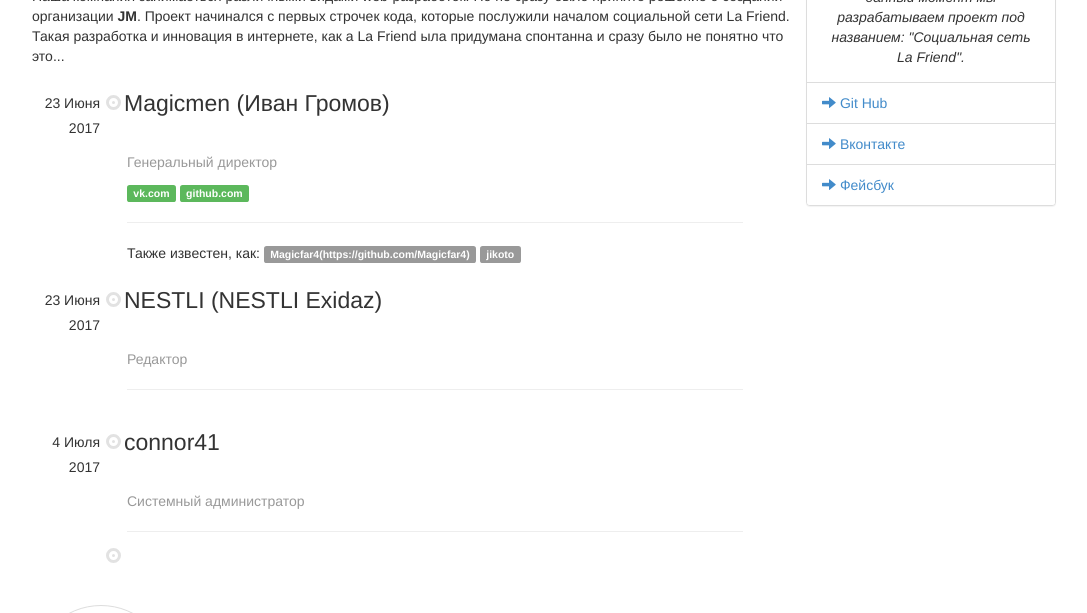
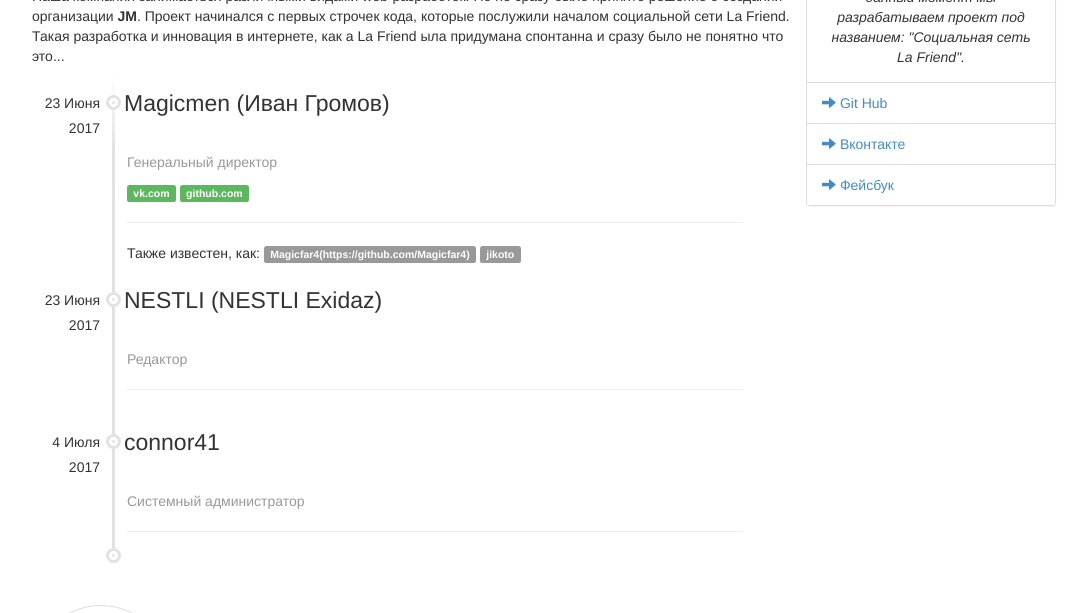
Before and after one commit to jm-organization/jm-organization.github.io, a Jekyll site: the page built from about/index.html, in a window 1280 px wide. Shown: the part 218-831 px from the top of the page, without its empty margins (96-1183 px from the left). Built offline with Jekyll 4.4.1, drawn with Linux system fonts in a browser that asks for light colours.

Commit message:
Изменена полоса событий

```diff
--- a/assets/css/main.css
+++ b/assets/css/main.css
@@ -263,7 +263,6 @@ footer {
       height: 100%;
       position: absolute;
       z-index: -1;
-      background: linear-gradient(to top 95%, #e2e2e2 85%, white);
       left: 68px; }
       @media (max-width: 728px) {
         .page-width .jm-archive .jm-a-line, .page-width .jm-about .jm-a-line, .page-width .jm-a-co-workers .jm-a-line {
@@ -408,5 +407,9 @@ footer {
           .page-width .jm-a-co-workers .jm-a-events .jm-a-collaborator > .jm-ac-cinfo, .page-width .jm-a-co-workers .jm-a-collaborators .jm-a-year-block > .jm-archive-article > .jm-aa-body,
           .page-width .jm-a-co-workers .jm-a-collaborators .jm-a-collaborator > .jm-ac-cinfo {
             margin-left: 83px; } }
+  .page-width .jm-archive .jm-a-line {
+    background: #e2e2e2; }
+  .page-width .jm-a-co-workers .jm-a-line {
+    background: linear-gradient(to top, #e2e2e2 85%, white); }
 
 /*# sourceMappingURL=main.css.map */
```
Also changed, not shown: assets/css/main.sass (+7 -3 lines).
